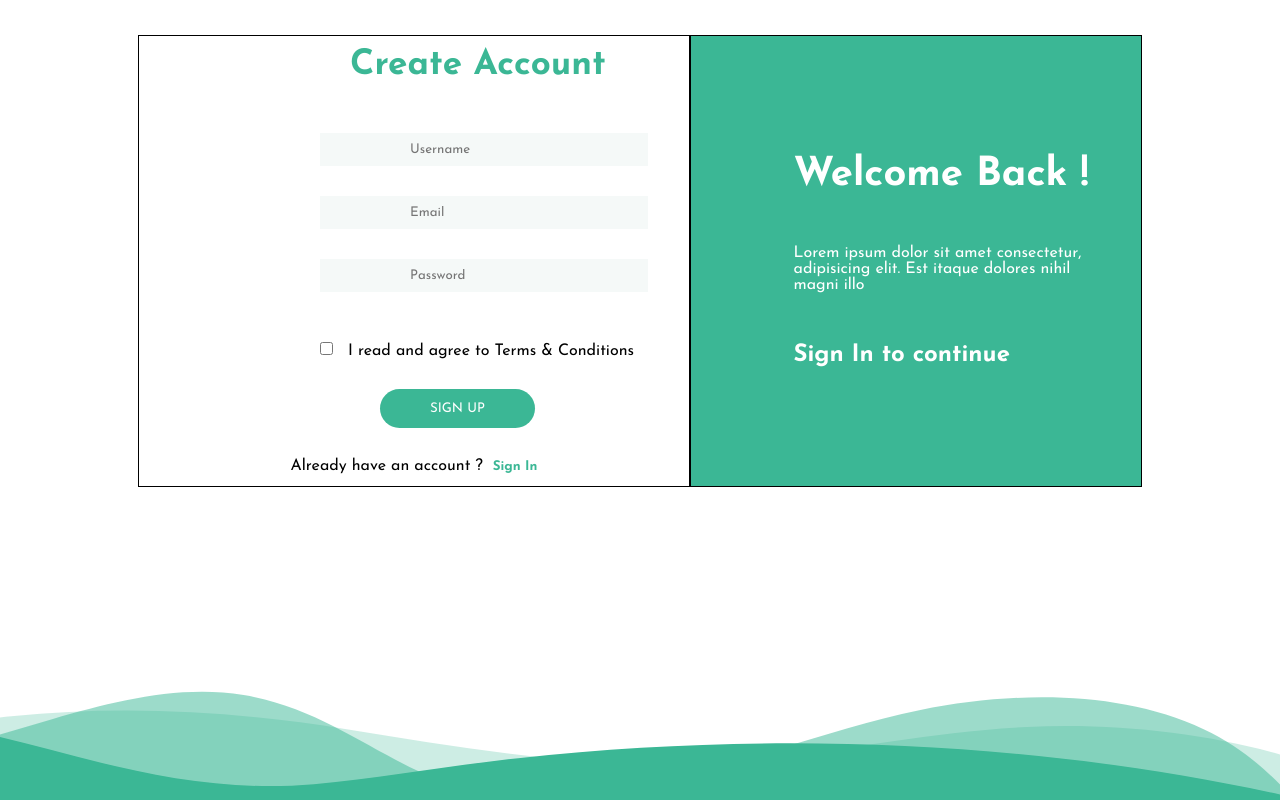
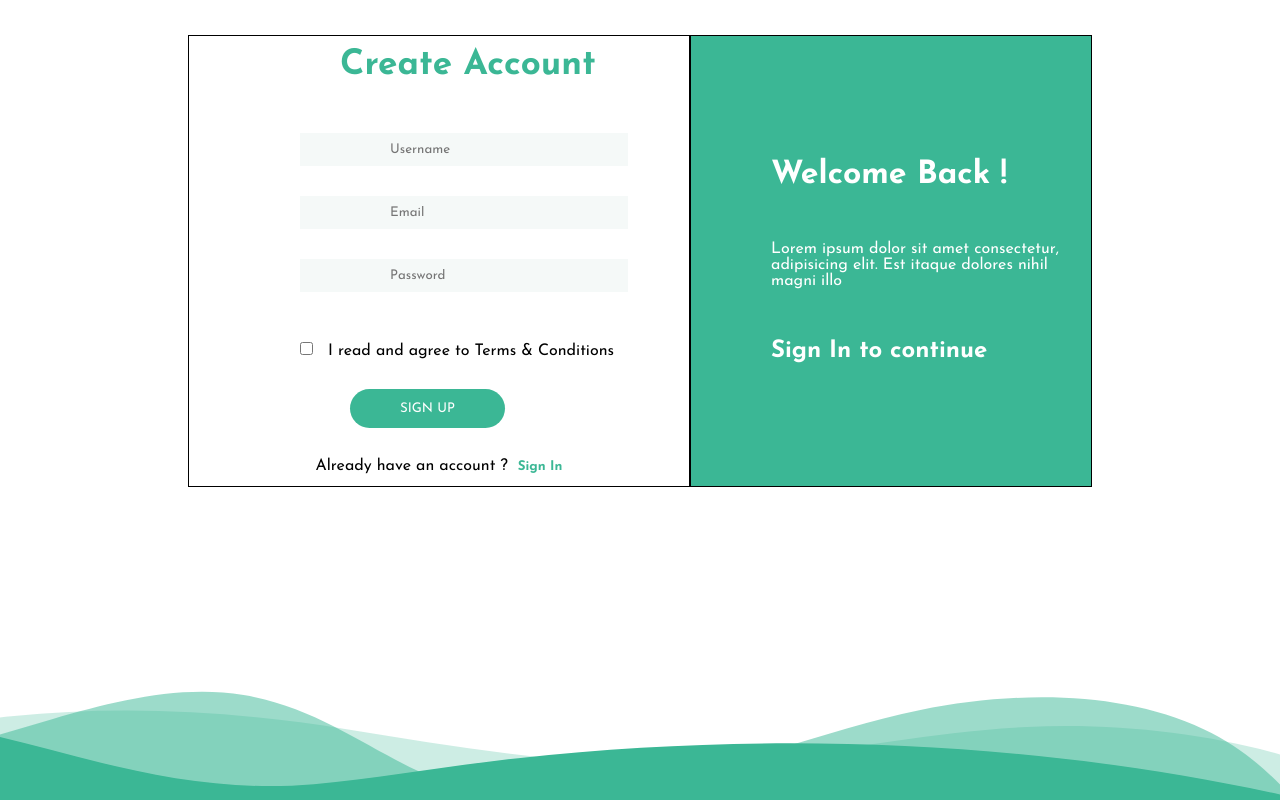
Before and after one commit to manishgyawali/SignUpForm-Js, a plain HTML site: page index.html in a window 1280 px wide. Drawn offline with Linux system fonts and the light colour scheme.

Commit message:
new commit

```diff
--- a/style.css
+++ b/style.css
@@ -33,18 +33,17 @@
     justify-content: center;
     margin-top: 25px;
 
+
 }
 
 .left {
     height: 450px;
     border: 1px solid black;
-    width: 550px;
+    width: 500px;
     display: flex;
     justify-content: center;
     align-items: center;
     margin-top: 10px;
-
-
 
 
 }
@@ -52,14 +51,14 @@
 .left h1 {
     color: #3bb795;
 
-    margin-left: 170px;
+    margin-left: 90px;
     font-size: 35px;
 }
 
 .details {
     width: 50%;
     margin-top: 30px;
-    margin-left: 140px;
+    margin-left: 50px;
 
 
 }
@@ -73,7 +72,7 @@
 
 .aggrement {
     margin-top: 50px;
-    margin-left: 140px;
+    margin-left: 50px;
 
 
 }
@@ -94,7 +93,7 @@
     color: white;
     background-color: #3bb795;
     cursor: pointer;
-    margin-left: 200px;
+    margin-left: 100px;
 
 }
 
@@ -119,7 +118,7 @@
     height: 450px;
     margin-top: 10px;
     border: 1px solid black;
-    width: 450px;
+    width: 400px;
     background-color: #3bb795;
     color: white;
     display: flex;
@@ -133,8 +132,8 @@
 
 .right h1 {
     margin-left: 50px;
-    font-size: 40px;
-
+    /* font-size: 40px; */
+font-size: 2rem;
 
 }
 
@@ -156,5 +155,6 @@
 .emptyError{
     color: red;
     margin-top: 10px;
+    width: 250px;
 
 }
```
